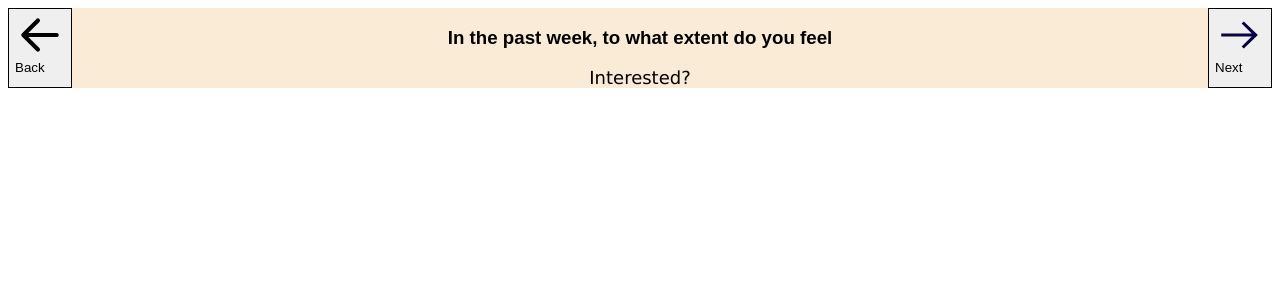
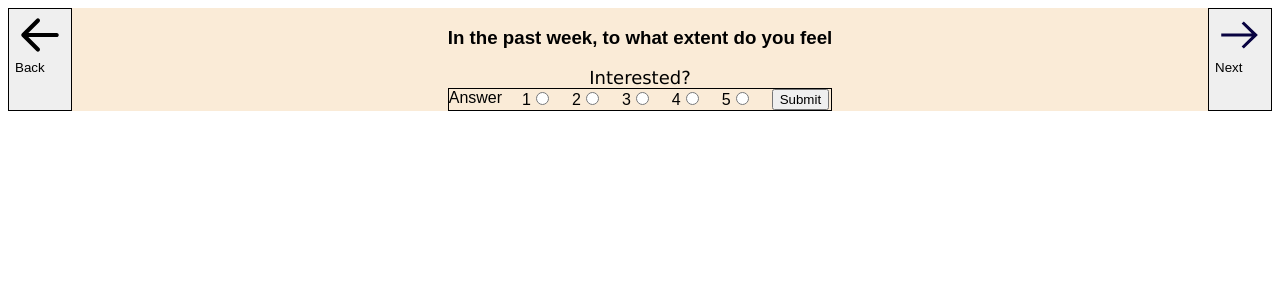
Before and after one commit to KallamSamad/AI-mood-tracker, a Flask app: template templates/mood.html in a window 1280 px wide. Shown: the top 300 px of the page. Run offline with Flask 3, Linux system fonts and the light colour scheme; the template is opened without the code that fills it, so the values that code supplies are empty.

Commit message:
Added radio buttons of same name inside a form with a button with basic styling

```diff
--- a/templates/index.html
+++ b/templates/index.html
@@ -25,7 +25,7 @@
         <label>Notes:</label>
         <textarea name="notes"></textarea><br>
 
-        <button type="submit">Submit</button>
+        <button class="formsub" type="submit">Submit</button>
     </form>
 </body>
 </html>
--- a/templates/mood.html
+++ b/templates/mood.html
@@ -12,7 +12,20 @@
         <button class="left"><img src="\Assets\Images\left.svg" height="50px">Back</button>
     <div class="cont1">
         <h3>In the past week, to what extent do you feel </h3>
-    <div class="mood"></div>
+    <div class="mood">
+    </div>
+    <form class="ansform">
+          <label>Answer</label>
+        <label>1<input name="answer" type="radio"></label>
+        <label>2<input name="answer" type="radio"></label>
+        <label>3<input type="radio" name="answer"></label>
+        <label>4<input type="radio" name="answer"></label>
+        <label>5<input type="radio" name="answer"></label>
+        <button type="submit">Submit</button>
+
+
+    </form>
+
         </div>
  <button class="right"><img src="\Assets\Images\right.svg" height="50px">Next</button>
 
--- a/templates/style.css
+++ b/templates/style.css
@@ -24,3 +24,14 @@
     font-size: large;
     font-family: Verdana, Geneva, Tahoma, sans-serif;
  }
+
+ .ansform{
+    border: 1px solid black;
+ }
+ form{
+    display:flex;
+    gap: 20px;
+ }
+ .formsub{
+    border-radius: 50px;
+ }
```
